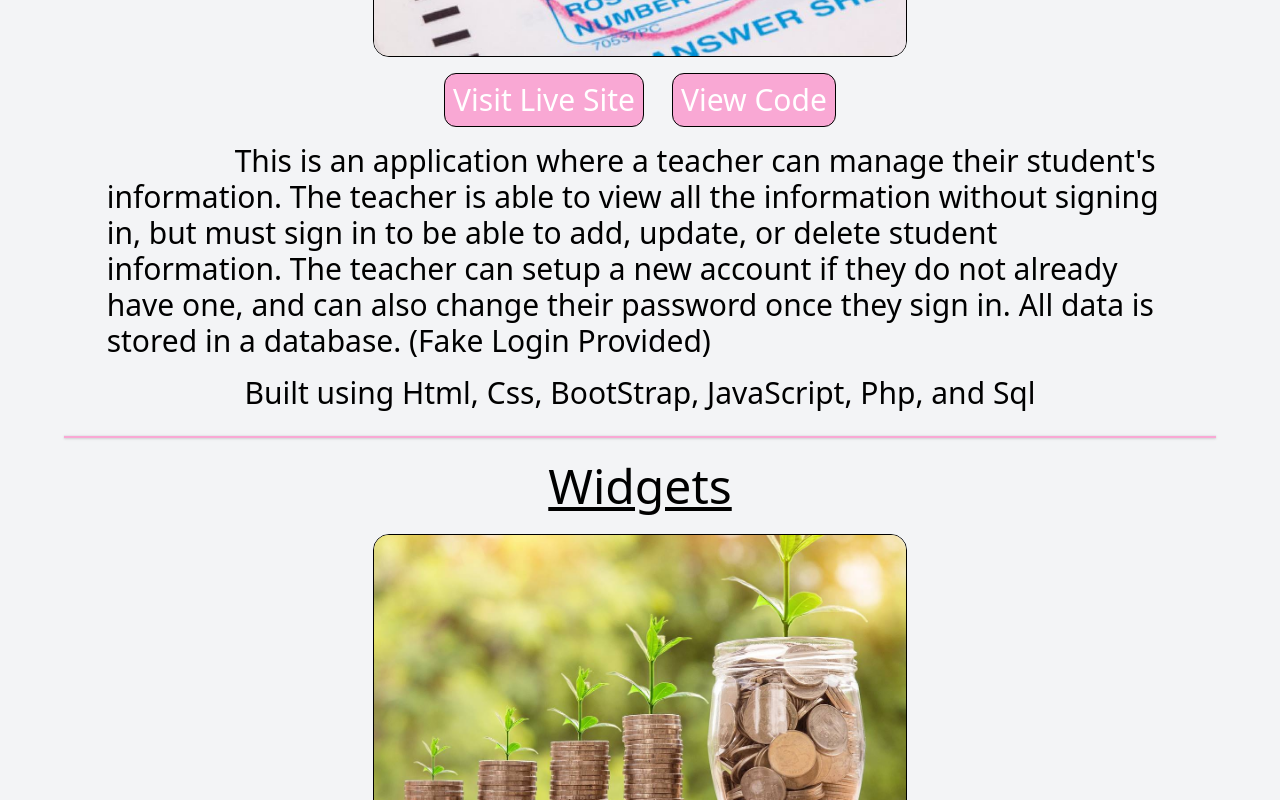
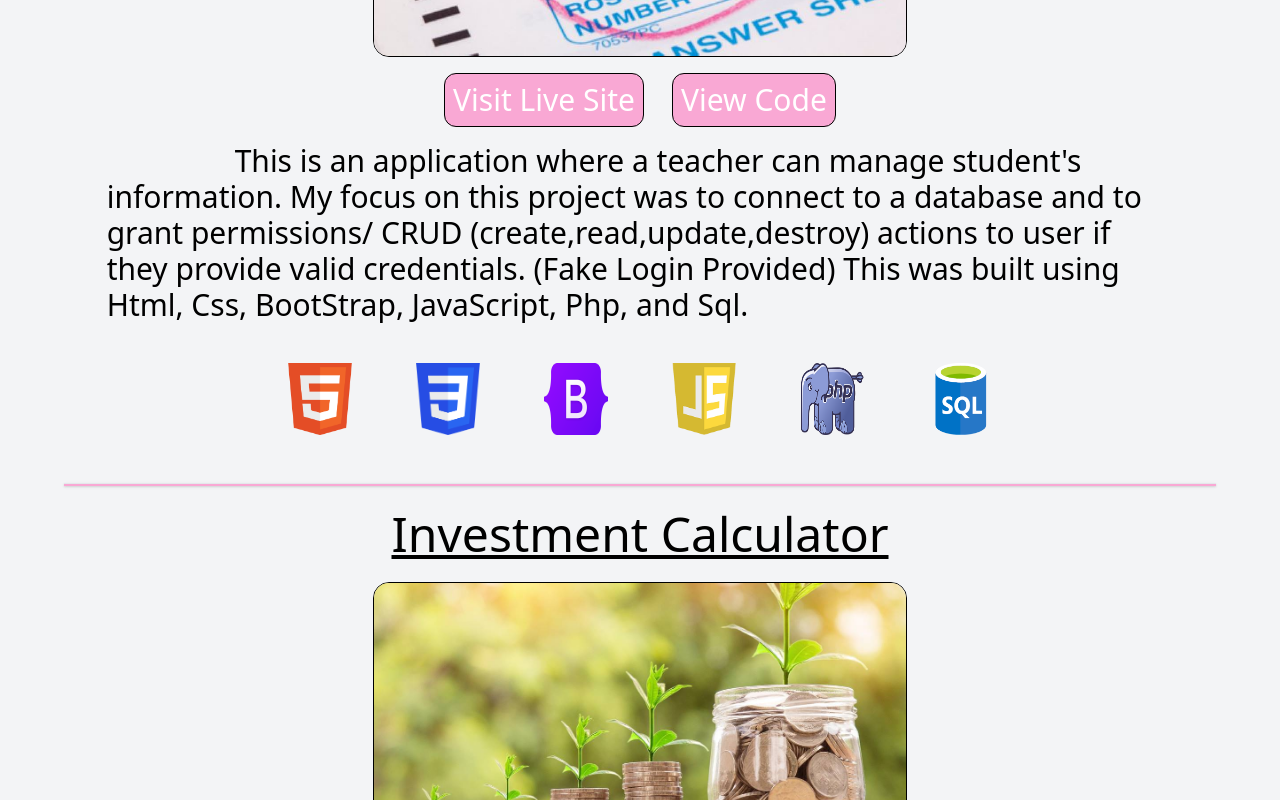
Before and after one commit to nsikan-na/portfolio, a React (Create React App) app: page / in a window 1280 px wide. Shown: the part 1260-2060 px from the top of the page. Built offline with nearby package versions, Linux system fonts and the light colour scheme.

Commit message:
updated projects

```diff
--- a/src/App.js
+++ b/src/App.js
@@ -23,10 +23,10 @@ export default function App() {
           {/*projects section
           Projects are reusable component. I pass in dynamic information as props */}
           <Projects
-            title="Student Information"
+            title="Student Grades"
             img="/images/student.jpg"
-            desc="This is an application where a teacher can manage their student's information. The teacher is able to view all the information without signing in, but must sign in to be able to add, update, or delete student information. The teacher can setup a new account if they do not already have one, and can also change their password once they sign in. All data is stored in a database. (Fake Login Provided)"
-            other="Built using Html, Css, BootStrap, JavaScript, Php, and  Sql"
+            desc="This is an application where a teacher can manage student's information. My focus on this project was to connect to a database and to grant permissions/ CRUD (create,read,update,destroy) actions to user if they provide valid credentials. (Fake Login Provided)"
+            tech="Html, Css, BootStrap, JavaScript, Php, and  Sql"
             skills={["html", "css", "bootstrap", "js", "php", "sql"]}
             git="https://github.com/nsikan-na/student-info"
             live="https://nakpan.info/studentinfo/resetlogin.php"
@@ -45,11 +45,11 @@ export default function App() {
 
           <br />
           <Projects
-            title="Widgets"
+            title="Investment Calculator"
             img="/images/investing.jpg"
-            desc="This is Ramsey Solution's investing calculator Clone."
-            skills={["html", "css", "js", "react", "tailwind","material"]}
-            other="Built using React.js and Tailwind.css (Html,Css, JavaScript)"
+            desc="This is an clone of an investment calculator I use often (Ramsey Solution Investment Calculator). My focus of this project was to provide a responsive interface, turn a psd into a website, manage state using React's context api, connect to an charting api asynchronously based off validated user input."
+            skills={["react", "tailwind","material"]}
+            tech="React.js, Tailwind.css, and Material UI"
             git="https://github.com/nsikan-na/investment_calulator"
             live="https://nsikan-investment-calculator.netlify.app/"
           />
--- a/src/components/Projects.js
+++ b/src/components/Projects.js
@@ -8,7 +8,7 @@ export default function Projects({
   img,
   desc,
   skills,
-  other,
+  tech,
   git,
   live,
   widgets,
@@ -46,7 +46,7 @@ export default function Projects({
         style={{ textIndent: "12%" }}
         className="w-10/12 mx-auto py-4 text-left md:text-3xl 2xl:text-4xl"
       >
-        {desc}
+        {desc} This was built using {tech}.
       </p>
       {/* {(() => {
         if (widgets === undefined || widgets === undefined) return;
@@ -62,21 +62,21 @@ export default function Projects({
           );
         });
       })()} */}
-      <span className="md:text-3xl 2xl:text-4xl"> {other}</span>
+      {/* <span className="w-1/12 md:text-3xl 2xl:text-4xl"> {tech}</span> */}
 
-      {/* <div className="justify-center flex flex-wrap py-4 mx-8">
+      <div className="justify-center flex flex-wrap py-4 mx-8">
         {skills.map((skill, key) => {
           //displays each skills out of the skills array prop
           return (
             <img
               key={key}
               title={`${skill}`}
-              className="w-3/12 my-2 mx-2 md:w-2/12 md:mx-8 lg:w-1/12  2xl:w-40"
+              className="w-2/12 my-2 mx-2 md:w-1/12 md:mx-8 lg:w-16  2xl:w-24"
               src={`/images/${skill}.png`}
             />
           );
         })}
-      </div> */}
+      </div>
     </div>
   );
 }
```
